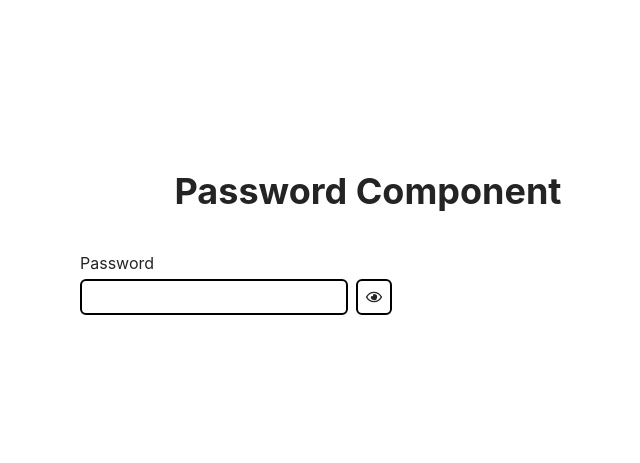
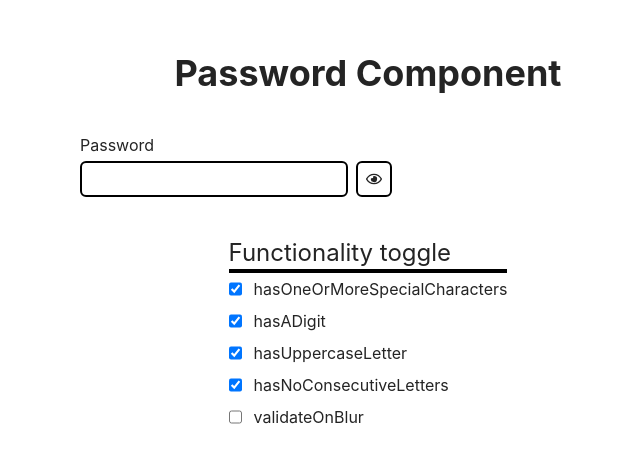
Before and after one commit to juanzitelli/qventus-password-challenge, a React (Vite) app: page / in a window 1280 px wide. Shown: the part 157-620 px from the top of the page, without its empty margins (272-912 px from the left). Built offline with nearby package versions, Linux system fonts and the light colour scheme.

Commit message:
add manual testing capabilities

```diff
--- a/src/App.tsx
+++ b/src/App.tsx
@@ -1,7 +1,49 @@
-import { FormEvent } from "react";
+import { ChangeEvent, FormEvent, useState } from "react";
 import { Password } from "./components/password";
 
+const BASE_REQUIREMENTS = {
+  hasOneOrMoreSpecialCharacters: {
+    message: "Has at least one special character like $ or @.",
+  },
+  hasADigit: {
+    message: "Has at least a digit like 1, 2 or 3.",
+  },
+  hasUppercaseLetter: {
+    message: "Has at least one uppercase letter like A, B or C.",
+  },
+  hasNoConsecutiveLetters: {
+    message: "Doesn't have two consecutive letters like aa or BB.",
+  },
+};
+
 export const App = () => {
+  const [validateOnBlur, setValidateOnBlur] = useState(false);
+  const [selectedRequirements, setSelectedRequirements] = useState<
+    Record<keyof typeof BASE_REQUIREMENTS, boolean>
+  >(() => ({
+    hasOneOrMoreSpecialCharacters: true,
+    hasADigit: true,
+    hasUppercaseLetter: true,
+    hasNoConsecutiveLetters: true,
+  }));
+
+  const reqsChangeHandler = (e: ChangeEvent<HTMLInputElement>) => {
+    setSelectedRequirements((ps) => ({
+      ...ps,
+      [e.target.name]: e.target.checked,
+    }));
+  };
+
+  const filteredRequirements = Object.keys(selectedRequirements)
+    .filter(
+      (key) => selectedRequirements[key as keyof typeof selectedRequirements]
+    )
+    .reduce((obj, key) => {
+      obj[key as keyof typeof BASE_REQUIREMENTS] =
+        BASE_REQUIREMENTS[key as keyof typeof BASE_REQUIREMENTS];
+      return obj;
+    }, {} as typeof BASE_REQUIREMENTS);
+
   return (
     <main className="flex flex-col p-3 gap-10 h-screen w-screen justify-center items-center">
       <h1 className="text-4xl font-bold">Password Component</h1>
@@ -17,24 +59,77 @@ export const App = () => {
         }}
       >
         <Password
-          requirements={{
-            hasOneOrMoreSpecialCharacters: {
-              message: "Has at least one special character like $ or @.",
-            },
-            hasADigit: {
-              message: "Has at least a digit like 1, 2 or 3.",
-            },
-            hasUppercaseLetter: {
-              message: "Has at least one uppercase letter like A, B or C.",
-            },
-            hasNoConsecutiveLetters: {
-              message: "Doesn't have two consecutive letters like aa or BB.",
-            },
-          }}
+          requirements={filteredRequirements}
           id="password"
           name="password"
-          validateOnBlur={true}
+          validateOnBlur={validateOnBlur}
         />
+      </form>
+
+      <form className="flex flex-col">
+        <h2 className="text-2xl">Functionality toggle</h2>
+        <hr className="border-2 border-black" />
+        <label
+          className="flex flex-row gap-3 py-1"
+          htmlFor="hasOneOrMoreSpecialCharacters"
+        >
+          <input
+            type="checkbox"
+            onChange={reqsChangeHandler}
+            name="hasOneOrMoreSpecialCharacters"
+            id="hasOneOrMoreSpecialCharacters"
+            defaultChecked={
+              selectedRequirements["hasOneOrMoreSpecialCharacters"]
+            }
+          />
+          hasOneOrMoreSpecialCharacters
+        </label>
+        <label className="flex flex-row gap-3 py-1" htmlFor="hasADigit">
+          <input
+            type="checkbox"
+            onChange={reqsChangeHandler}
+            name="hasADigit"
+            id="hasADigit"
+            defaultChecked={selectedRequirements["hasADigit"]}
+          />
+          hasADigit
+        </label>
+        <label
+          className="flex flex-row gap-3 py-1"
+          htmlFor="hasUppercaseLetter"
+        >
+          <input
+            type="checkbox"
+            onChange={reqsChangeHandler}
+            name="hasUppercaseLetter"
+            id="hasUppercaseLetter"
+            defaultChecked={selectedRequirements["hasUppercaseLetter"]}
+          />
+          hasUppercaseLetter
+        </label>
+        <label
+          className="flex flex-row gap-3 py-1"
+          htmlFor="hasNoConsecutiveLetters"
+        >
+          <input
+            type="checkbox"
+            onChange={reqsChangeHandler}
+            name="hasNoConsecutiveLetters"
+            id="hasNoConsecutiveLetters"
+            defaultChecked={selectedRequirements["hasNoConsecutiveLetters"]}
+          />
+          hasNoConsecutiveLetters
+        </label>
+        <label className="flex flex-row gap-3 py-1" htmlFor="validateOnBlur">
+          <input
+            type="checkbox"
+            onChange={() => setValidateOnBlur(!validateOnBlur)}
+            name="validateOnBlur"
+            id="validateOnBlur"
+            defaultChecked={false}
+          />
+          validateOnBlur
+        </label>
       </form>
     </main>
   );
```
